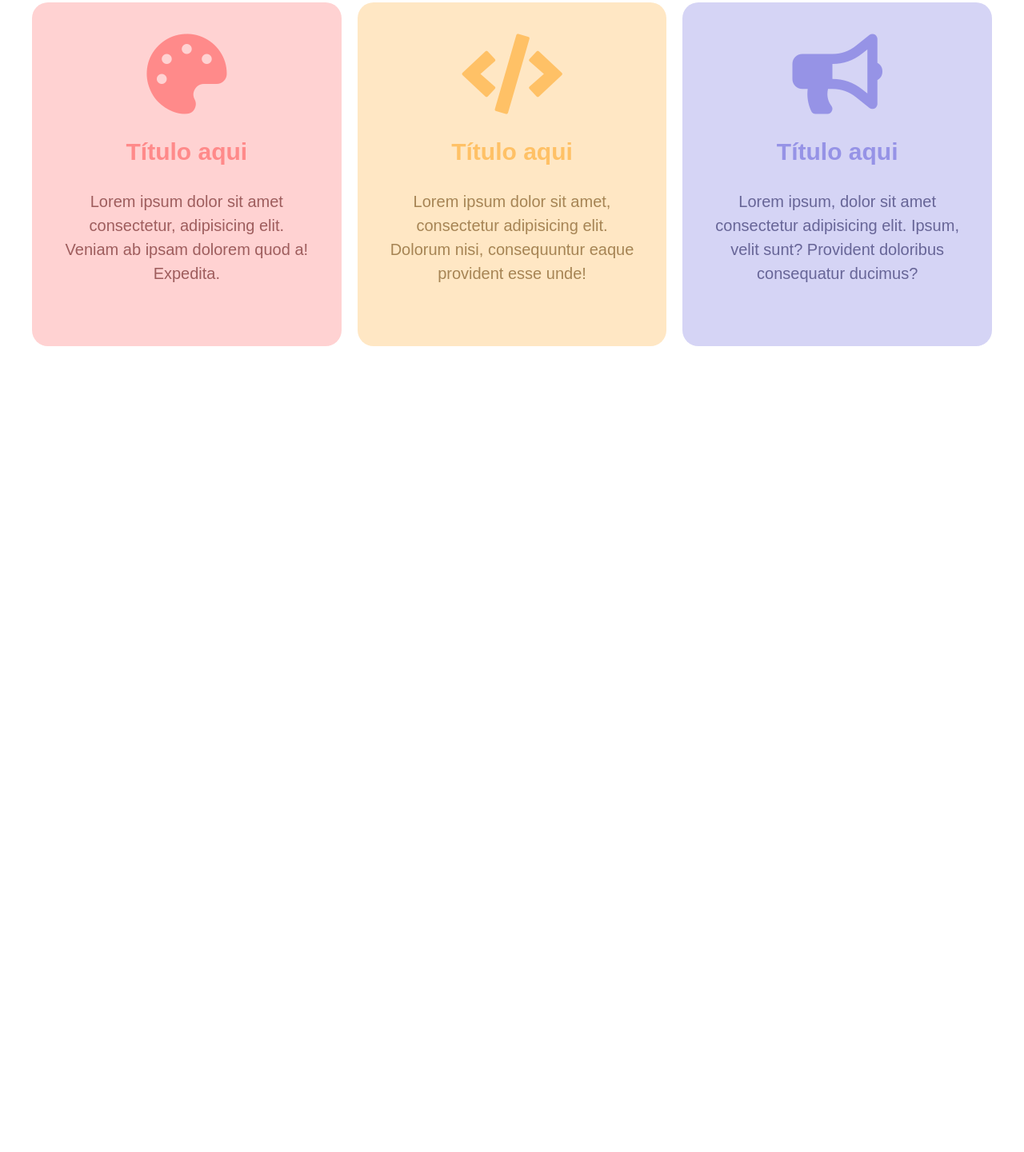
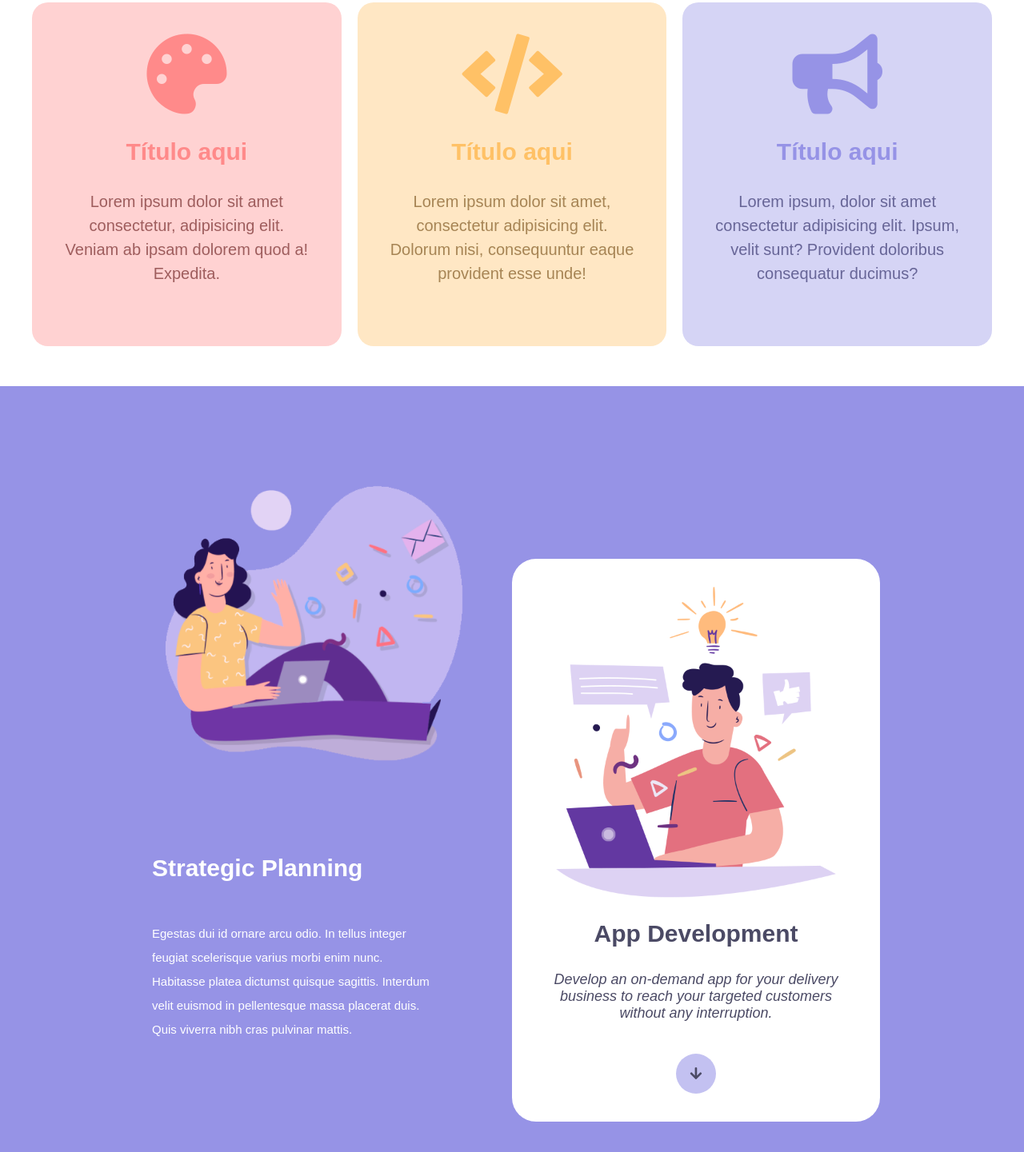
Before and after one commit to rianmendes/website1, a plain HTML site: page index.html in a window 1280 px wide. Shown: the part 647-2088 px from the top of the page at 80% size. Before the commit the page ends 1130 px from the top, so only its background shows below. Drawn offline with Linux system fonts and the light colour scheme.

Commit message:
:package: Sessão 2 100%

```diff
--- a/index.html
+++ b/index.html
@@ -27,7 +27,8 @@
                 <div class="sessao-1-box">
                     <div class="textos">
                         <h4>Título aqui</h4>
-                        <p>Lorem ipsum dolor sit amet consectetur, adipisicing elit. Nisi laboriosam excepturi culpa totam obcaecati delectus!</p>
+                        <p>Lorem ipsum dolor sit amet consectetur, adipisicing elit. Nisi laboriosam excepturi culpa
+                            totam obcaecati delectus!</p>
                         <button><i class="fab fa-apple"></i>Saiba mais</button>
                     </div>
                     <div class="img-box-1-wrapper">
@@ -37,22 +38,50 @@
                 <div class="sessao-1-box">
                     <i class="fas fa-file-code"></i>
                     <h4>Título aqui</h4>
-                    <p>Lorem ipsum dolor sit amet consectetur adipisicing elit. Animi provident omnis dolores quisquam porro neque.</p>
+                    <p>Lorem ipsum dolor sit amet consectetur adipisicing elit. Animi provident omnis dolores quisquam
+                        porro neque.</p>
                 </div>
                 <div class="sessao-1-box">
                     <i class="fas fa-palette"></i>
                     <h4>Título aqui</h4>
-                    <p>Lorem ipsum dolor sit amet consectetur, adipisicing elit. Veniam ab ipsam dolorem quod a! Expedita.</p>
+                    <p>Lorem ipsum dolor sit amet consectetur, adipisicing elit. Veniam ab ipsam dolorem quod a!
+                        Expedita.</p>
                 </div>
                 <div class="sessao-1-box">
                     <i class="fas fa-code"></i>
                     <h4>Título aqui</h4>
-                    <p>Lorem ipsum dolor sit amet, consectetur adipisicing elit. Dolorum nisi, consequuntur eaque provident esse unde!</p>
+                    <p>Lorem ipsum dolor sit amet, consectetur adipisicing elit. Dolorum nisi, consequuntur eaque
+                        provident esse unde!</p>
                 </div>
                 <div class="sessao-1-box">
                     <i class="fas fa-bullhorn"></i>
                     <h4>Título aqui</h4>
-                    <p>Lorem ipsum, dolor sit amet consectetur adipisicing elit. Ipsum, velit sunt? Provident doloribus consequatur ducimus?</p>
+                    <p>Lorem ipsum, dolor sit amet consectetur adipisicing elit. Ipsum, velit sunt? Provident doloribus
+                        consequatur ducimus?</p>
+                </div>
+            </div>
+        </section>
+        <section class="sessao-2">
+            <div class="sessao-2-wrapper">
+                <div class="sessao-2-left">
+                    <div class="img-sessao2-wrapper">
+                        <img id="img-mulher" src="img/mulher.PNG" alt="Mulher usando um notebook">
+                    </div>
+                    <h3>Strategic Planning</h3>
+                    <p>Egestas dui id ornare arcu odio. In tellus integer feugiat scelerisque varius morbi enim nunc.
+                        Habitasse platea dictumst quisque sagittis. Interdum velit euismod in pellentesque massa
+                        placerat duis. Quis viverra nibh cras pulvinar mattis.</p>
+                </div>
+                <div class="sessao-2-right">
+                    <div class="sessao-2-right-wrapper">
+                        <div class="img-sessao2-wrapper">
+                            <img src="img/homem.png" alt="Homem usando um notebook">
+                        </div>
+                        <h3>App Development</h3>
+                        <p>Develop an on-demand app for your delivery business to reach your targeted customers without
+                            any interruption. </p>
+                        <button><i class="fas fa-arrow-down"></i></button>
+                    </div>
                 </div>
             </div>
         </section>
--- a/style.css
+++ b/style.css
@@ -222,3 +222,91 @@
     margin-top: 3rem;
     line-height: 3rem;
 }
+
+.sessao-2 {
+    width: 100%;
+    background-color: #9693E6;
+    padding-bottom: 5rem;
+}
+
+.sessao-2-wrapper {
+    width: 90rem;
+    display: flex;
+    justify-content: center;
+    margin: auto;
+}
+
+.sessao-2-left {
+    font-family: var(--font);
+    color: #FFF;
+    width: 50%;
+    margin: 10rem 0;
+}
+
+.sessao-2-left h3 {
+    font-size: 3rem;
+    margin-bottom: 5rem;
+}
+
+.sessao-2-left p {
+    font-size: 1.5rem;
+    line-height: 3rem;
+    padding-right: 10rem;
+}
+
+.img-sessao2-wrapper {
+    width: 40rem;
+}
+
+.img-sessao2-wrapper img {
+    width: 100%;
+}
+
+#img-mulher {
+    margin-bottom: 10rem;
+}
+
+.sessao-2-right {
+    width: 50%;
+    position: relative;
+}
+
+.sessao-2-right-wrapper {
+    position: absolute;
+    background-color: #FFF;
+    color: #4B4A65;
+    height: 70%;
+    border-radius: 3rem;
+    padding: 3rem;
+    text-align: center;
+    bottom: 0px;
+}
+
+.sessao-2-right-wrapper img {
+    margin-bottom: 2rem;
+}
+
+.sessao-2-right-wrapper h3 {
+    font-size: 3rem;
+    margin-bottom: 3rem;
+}
+
+.sessao-2-right-wrapper p {
+    font-size: 1.8rem;
+    font-style: italic;
+    margin-bottom: 4rem;
+}
+
+.sessao-2-right-wrapper button {
+    background-color: #C3C1F1;
+    width: 5rem;
+    height: 5rem;
+    border-radius: 3rem;
+    border-style: none;
+    cursor: pointer;
+    color: #4B4A65;
+}
+
+.sessao-2-right-wrapper i {
+    font-size: 1.7rem;
+}
```
Also changed, not shown: img/homem.png (added), img/mulher.PNG (added).
